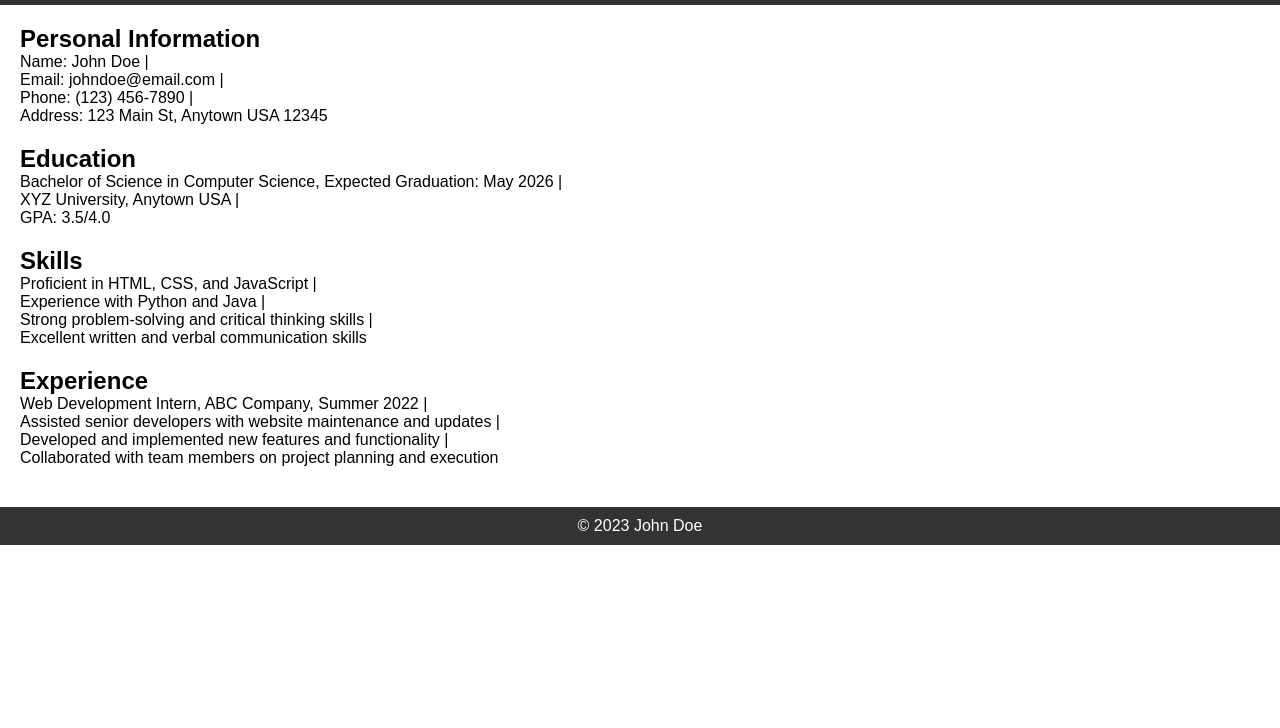
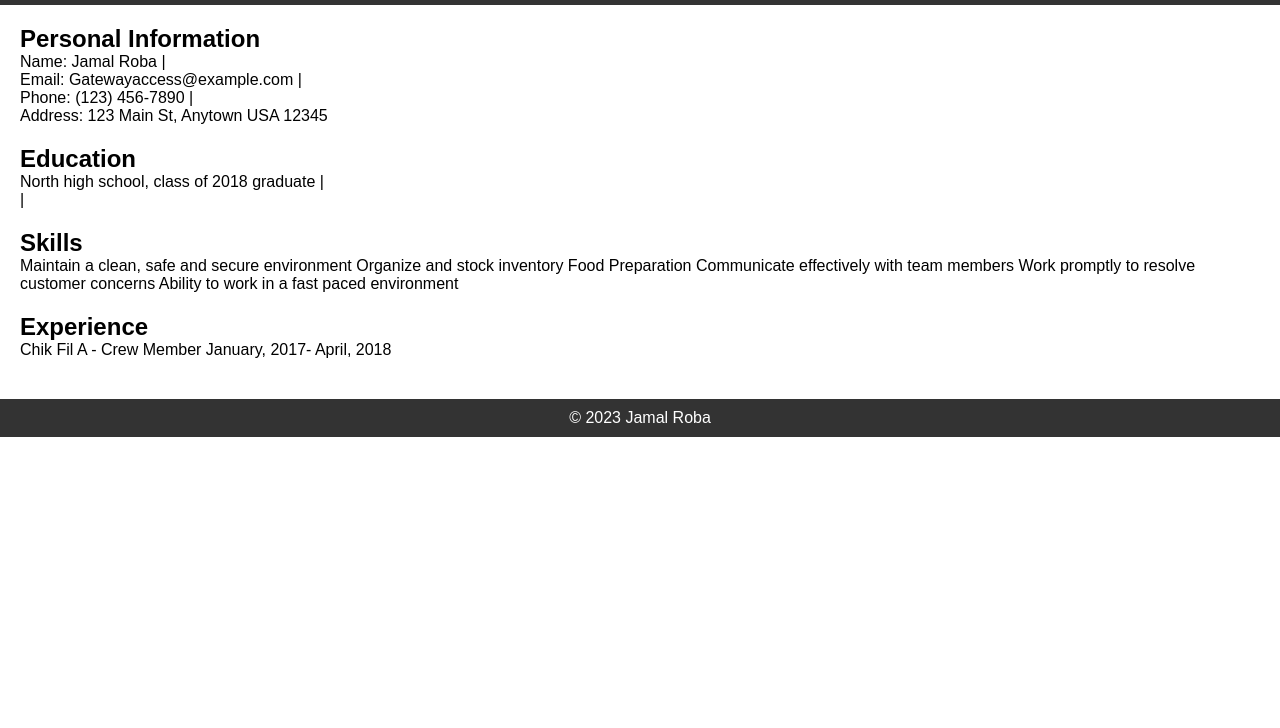
Before and after one commit to JRentertainment/resume, a plain HTML site: page index.html in a window 1280 px wide. Shown: the part 72-800 px from the top of the page. Drawn offline with Linux system fonts and the light colour scheme.

Commit message:
Update index.html

```diff
--- a/index.html
+++ b/index.html
@@ -2,20 +2,20 @@
 <html lang="en">
 <head>
     <meta charset="UTF-8">
-    <title>Freshman Year College Resume</title>
+    <title>Jamal Roba resume</title>
     <link rel="stylesheet" href="style.css">
 </head>
 <body>
     <header>
-        <h1>Freshman Year College Resume</h1>
+        <h1>Jamal Roba resume</h1>
     </header>
 
     <main>
         <section>
             <h2>Personal Information</h2>
             <ul>
-                <li>Name: John Doe</li>
-                <li>Email: johndoe@email.com</li>
+                <li>Name: Jamal Roba</li>
+                <li>Email: Gatewayaccess@example.com</li>
                 <li>Phone: (123) 456-7890</li>
                 <li>Address: 123 Main St, Anytown USA 12345</li>
             </ul>
@@ -24,35 +24,39 @@
         <section>
             <h2>Education</h2>
             <ul>
-                <li>Bachelor of Science in Computer Science, Expected Graduation: May 2026</li>
-                <li>XYZ University, Anytown USA</li>
-                <li>GPA: 3.5/4.0</li>
+                <li>North high school, class of 2018 graduate</li>
+                <li></li>
+                <li></li>
             </ul>
         </section>
 
         <section>
             <h2>Skills</h2>
             <ul>
-                <li>Proficient in HTML, CSS, and JavaScript</li>
-                <li>Experience with Python and Java</li>
-                <li>Strong problem-solving and critical thinking skills</li>
-                <li>Excellent written and verbal communication skills</li>
+                <li>
+                   Maintain a clean, safe and secure environment
+                    Organize and stock inventory
+                    Food Preparation
+                    Communicate effectively with team members
+                    Work promptly to resolve customer concerns
+                    Ability to work in a fast paced environment
+                    </li>
+
             </ul>
         </section>
 
         <section>
             <h2>Experience</h2>
             <ul>
-                <li>Web Development Intern, ABC Company, Summer 2022</li>
-                <li>Assisted senior developers with website maintenance and updates</li>
-                <li>Developed and implemented new features and functionality</li>
-                <li>Collaborated with team members on project planning and execution</li>
+                <li>Chik Fil A - Crew Member	January, 2017- April, 2018
+                    </li>
+
             </ul>
         </section>
     </main>
 
     <footer>
-        <p>&copy; 2023 John Doe</p>
+        <p>&copy; 2023 Jamal Roba</p>
     </footer>
 </body>
 </html>
```
